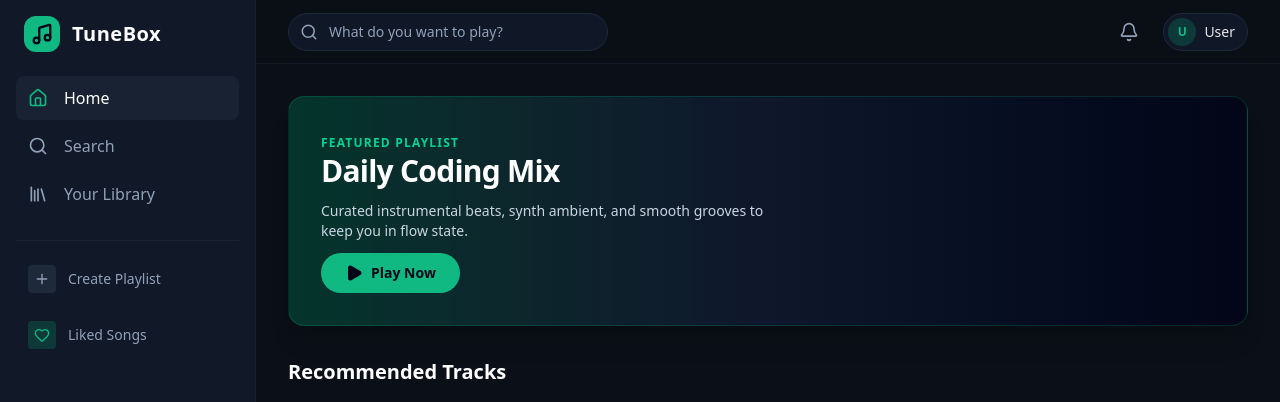
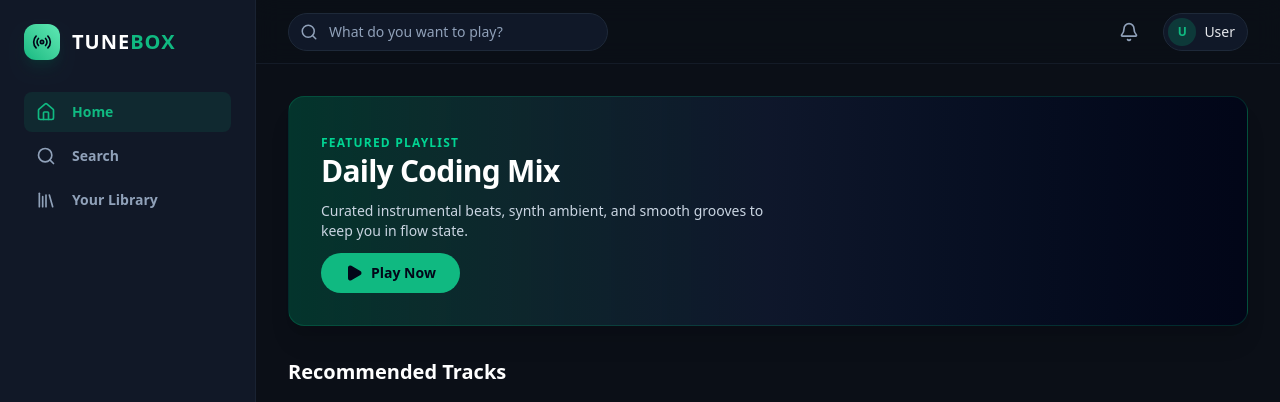
Before and after one commit to omkutwal5050-wq/TuneBox, a React (Vite) app: page / in a window 1280 px wide. Shown: the top 402 px of the page. Built offline with nearby package versions, Linux system fonts and the light colour scheme.

Commit message:
search & library access added

```diff
--- a/src/App.jsx
+++ b/src/App.jsx
@@ -1,22 +1,27 @@
-import React from 'react';
+import React, { useState } from 'react';
 import Sidebar from './components/Sidebar';
 import Navbar from './components/Navbar';
-import MainContent from './components/MainContent';
+import MainContent from './components/Maincontent';
+import Search from './pages/Search';
+import Library from './pages/Library';
 import Player from './components/Player';
 
 export default function App() {
+  const [currentView, setCurrentView] = useState('home');
+
   return (
-    <div className="flex flex-col h-screen w-screen overflow-hidden bg-[#0B0F17] text-gray-100 select-none">
-      {/* Top Main Section */}
+    <div className="h-screen w-screen flex flex-col bg-[#0B0F17] text-slate-100 overflow-hidden">
       <div className="flex flex-1 overflow-hidden">
-        <Sidebar />
-        <div className="flex flex-col flex-1 overflow-hidden">
+        <Sidebar currentView={currentView} setCurrentView={setCurrentView} />
+        <div className="flex-1 flex flex-col overflow-hidden relative">
           <Navbar />
-          <MainContent />
+          <div className="flex-1 overflow-y-auto relative">
+            {currentView === 'home' && <MainContent />}
+            {currentView === 'search' && <Search />}
+            {currentView === 'library' && <Library />}
+          </div>
         </div>
       </div>
-
-      {/* Bottom Audio Player Bar */}
       <Player />
     </div>
   );
--- a/src/components/sidebar.jsx
+++ b/src/components/sidebar.jsx
@@ -1,46 +1,48 @@
 import React from 'react';
-import { Home, Search, Library, Plus, Heart, Music } from 'lucide-react';
+import { Home, Search, Library, Radio } from 'lucide-react';
 
-export default function Sidebar() {
+export default function Sidebar({ currentView, setCurrentView }) {
+  const navItems = [
+    { id: 'home', label: 'Home', icon: Home },
+    { id: 'search', label: 'Search', icon: Search },
+    { id: 'library', label: 'Your Library', icon: Library },
+  ];
+
   return (
-    <aside className="w-64 bg-[#111827] h-full flex flex-col justify-between p-4 border-r border-gray-800/50 select-none shrink-0">
-      <div className="space-y-6">
-        {/* Logo */}
-        <div className="flex items-center gap-3 px-2">
-          <div className="w-9 h-9 rounded-xl bg-[#10B981] flex items-center justify-center text-slate-950 font-bold">
-            <Music size={22} className="stroke-[2.5]" />
+    <aside className="w-64 bg-[#111827] border-r border-gray-800/60 p-6 flex flex-col justify-between shrink-0 select-none z-10">
+      <div className="space-y-8">
+        {/* Brand Logo */}
+        <div className="flex items-center gap-3">
+          <div className="w-9 h-9 rounded-xl bg-gradient-to-tr from-[#10B981] to-emerald-300 flex items-center justify-center shadow-lg shadow-emerald-900/30">
+            <Radio className="text-slate-950" size={20} />
           </div>
-          <span className="text-xl font-extrabold tracking-wide text-white">TuneBox</span>
+          <span className="text-xl font-bold tracking-wider text-white">
+            TUNE<span className="text-[#10B981]">BOX</span>
+          </span>
         </div>
 
-        {/* Navigation */}
+        {/* Main Nav */}
         <nav className="space-y-1">
-          <a href="#" className="flex items-center gap-4 text-white bg-gray-800/60 px-3 py-2.5 rounded-lg font-medium transition">
-            <Home size={20} className="text-[#10B981]" /> Home
-          </a>
-          <a href="#" className="flex items-center gap-4 text-slate-400 hover:text-white px-3 py-2.5 rounded-lg font-medium hover:bg-gray-800/30 transition">
-            <Search size={20} /> Search
-          </a>
-          <a href="#" className="flex items-center gap-4 text-slate-400 hover:text-white px-3 py-2.5 rounded-lg font-medium hover:bg-gray-800/30 transition">
-            <Library size={20} /> Your Library
-          </a>
+          {navItems.map((item) => {
+            const Icon = item.icon;
+            const isActive = currentView === item.id;
+            return (
+              <button
+                key={item.id}
+                type="button"
+                onClick={() => setCurrentView(item.id)}
+                className={`w-full flex items-center gap-4 px-3 py-2.5 rounded-lg text-sm font-semibold transition cursor-pointer ${
+                  isActive
+                    ? 'bg-[#10B981]/10 text-[#10B981]'
+                    : 'text-slate-400 hover:text-white hover:bg-slate-800/40'
+                }`}
+              >
+                <Icon size={20} />
+                <span>{item.label}</span>
+              </button>
+            );
+          })}
         </nav>
-
-        {/* Quick Actions / Playlists */}
-        <div className="pt-4 border-t border-gray-800/60 space-y-3">
-          <button className="w-full flex items-center gap-3 text-slate-400 hover:text-white px-3 py-2 rounded-lg text-sm font-medium hover:bg-gray-800/30 transition cursor-pointer">
-            <div className="p-1.5 bg-gray-800 rounded">
-              <Plus size={16} />
-            </div>
-            Create Playlist
-          </button>
-          <button className="w-full flex items-center gap-3 text-slate-400 hover:text-white px-3 py-2 rounded-lg text-sm font-medium hover:bg-gray-800/30 transition cursor-pointer">
-            <div className="p-1.5 bg-emerald-500/20 text-[#10B981] rounded">
-              <Heart size={16} />
-            </div>
-            Liked Songs
-          </button>
-        </div>
       </div>
     </aside>
   );
--- a/src/context/Playercontext.jsx
+++ b/src/context/Playercontext.jsx
@@ -13,9 +13,24 @@ export const PlayerProvider = ({ children }) => {
   });
   const [isPlaying, setIsPlaying] = useState(false);
   const [time, setTime] = useState({ currentTime: 0, duration: 0 });
-  const [volume, setVolumeState] = useState(0.8); // 0.0 to 1.0
+  const [volume, setVolumeState] = useState(0.8);
   const [isMuted, setIsMuted] = useState(false);
   const [prevVolume, setPrevVolume] = useState(0.8);
+
+  // Safe play helper
+  const safePlay = () => {
+    const playPromise = audioRef.current.play();
+    if (playPromise !== undefined) {
+      playPromise
+        .then(() => {
+          setIsPlaying(true);
+        })
+        .catch((error) => {
+          console.warn("Audio playback interrupted or blocked:", error);
+          setIsPlaying(false);
+        });
+    }
+  };
 
   useEffect(() => {
     const audio = audioRef.current;
@@ -48,15 +63,13 @@ export const PlayerProvider = ({ children }) => {
         audioRef.current.pause();
         setIsPlaying(false);
       } else {
-        audioRef.current.play();
-        setIsPlaying(true);
+        safePlay();
       }
     } else {
       setCurrentTrack(track);
       audioRef.current.src = track.audioUrl;
       audioRef.current.volume = isMuted ? 0 : volume;
-      audioRef.current.play();
-      setIsPlaying(true);
+      safePlay();
     }
   };
 
@@ -70,8 +83,7 @@ export const PlayerProvider = ({ children }) => {
         audioRef.current.src = currentTrack.audioUrl;
       }
       audioRef.current.volume = isMuted ? 0 : volume;
-      audioRef.current.play();
-      setIsPlaying(true);
+      safePlay();
     }
   };
 
@@ -88,11 +100,7 @@ export const PlayerProvider = ({ children }) => {
     if (audioRef.current) {
       audioRef.current.volume = val;
     }
-    if (val === 0) {
-      setIsMuted(true);
-    } else {
-      setIsMuted(false);
-    }
+    setIsMuted(val === 0);
   };
 
   const toggleMute = () => {
--- /dev/null
+++ b/src/pages/Library.jsx
@@ -0,0 +1,44 @@
+import React, { useContext } from 'react';
+import { Heart, Music, Play } from 'lucide-react';
+import { PlayerContext } from '../context/Playercontext';
+
+export default function Library() {
+  const { currentTrack, playTrack } = useContext(PlayerContext);
+
+  return (
+    <main className="flex-1 bg-[#0B0F17] overflow-y-auto p-8 space-y-8 select-none">
+      <div className="flex items-center justify-between">
+        <h1 className="text-3xl font-extrabold text-white tracking-tight">Your Library</h1>
+      </div>
+
+      {/* Quick Playlists Section */}
+      <div className="grid grid-cols-1 md:grid-cols-2 lg:grid-cols-3 gap-6">
+        <div className="bg-gradient-to-br from-indigo-900 to-slate-900 p-6 rounded-2xl border border-indigo-500/20 shadow-xl flex flex-col justify-between h-48 cursor-pointer hover:scale-[1.02] transition">
+          <div className="flex items-center gap-3">
+            <div className="p-3 bg-indigo-500/20 rounded-lg text-indigo-400">
+              <Heart size={24} className="fill-current" />
+            </div>
+            <div>
+              <h3 className="text-lg font-bold text-white">Liked Songs</h3>
+              <p className="text-xs text-slate-400">12 tracks</p>
+            </div>
+          </div>
+          <p className="text-xs text-slate-300">Your favorite tracks, saved in one place.</p>
+        </div>
+
+        <div className="bg-gradient-to-br from-emerald-900 to-slate-900 p-6 rounded-2xl border border-emerald-500/20 shadow-xl flex flex-col justify-between h-48 cursor-pointer hover:scale-[1.02] transition">
+          <div className="flex items-center gap-3">
+            <div className="p-3 bg-emerald-500/20 rounded-lg text-emerald-400">
+              <Music size={24} />
+            </div>
+            <div>
+              <h3 className="text-lg font-bold text-white">Daily Coding Mix</h3>
+              <p className="text-xs text-slate-400">Playlist • 4 tracks</p>
+            </div>
+          </div>
+          <p className="text-xs text-slate-300">Curated instrumental beats and synth ambient.</p>
+        </div>
+      </div>
+    </main>
+  );
+}
--- /dev/null
+++ b/src/pages/Search.jsx
@@ -0,0 +1,47 @@
+import React, { useState, useContext } from 'react';
+import { Search as SearchIcon, Play, Pause } from 'lucide-react';
+import { PlayerContext } from '../context/Playercontext';
+
+const searchCategories = [
+  { name: 'Podcasts', color: 'bg-pink-600' },
+  { name: 'Made For You', color: 'bg-indigo-600' },
+  { name: 'Charts', color: 'bg-purple-600' },
+  { name: 'New Releases', color: 'bg-[#10B981]' },
+  { name: 'Discover', color: 'bg-blue-600' },
+  { name: 'Live Events', color: 'bg-amber-600' }
+];
+
+export default function Search() {
+  const [query, setQuery] = useState('');
+
+  return (
+    <main className="flex-1 bg-[#0B0F17] overflow-y-auto p-8 space-y-8 select-none">
+      {/* Search Input Header */}
+      <div className="relative max-w-md">
+        <SearchIcon className="absolute left-4 top-1/2 -translate-y-1/2 text-slate-400" size={20} />
+        <input
+          type="text"
+          value={query}
+          onChange={(e) => setQuery(e.target.value)}
+          placeholder="What do you want to listen to?"
+          className="w-full bg-[#111827] text-white placeholder-slate-400 pl-12 pr-4 py-3 rounded-full border border-gray-800 focus:outline-none focus:border-[#10B981] transition"
+        />
+      </div>
+
+      {/* Browse Categories */}
+      <div>
+        <h2 className="text-xl font-bold text-white mb-4">Browse All</h2>
+        <div className="grid grid-cols-2 sm:grid-cols-3 md:grid-cols-4 lg:grid-cols-6 gap-4">
+          {searchCategories.map((cat, idx) => (
+            <div
+              key={idx}
+              className={`${cat.color} aspect-square rounded-xl p-4 font-bold text-lg text-white shadow-lg cursor-pointer hover:scale-105 transition flex items-start justify-between overflow-hidden relative`}
+            >
+              <span>{cat.name}</span>
+            </div>
+          ))}
+        </div>
+      </div>
+    </main>
+  );
+}
```
